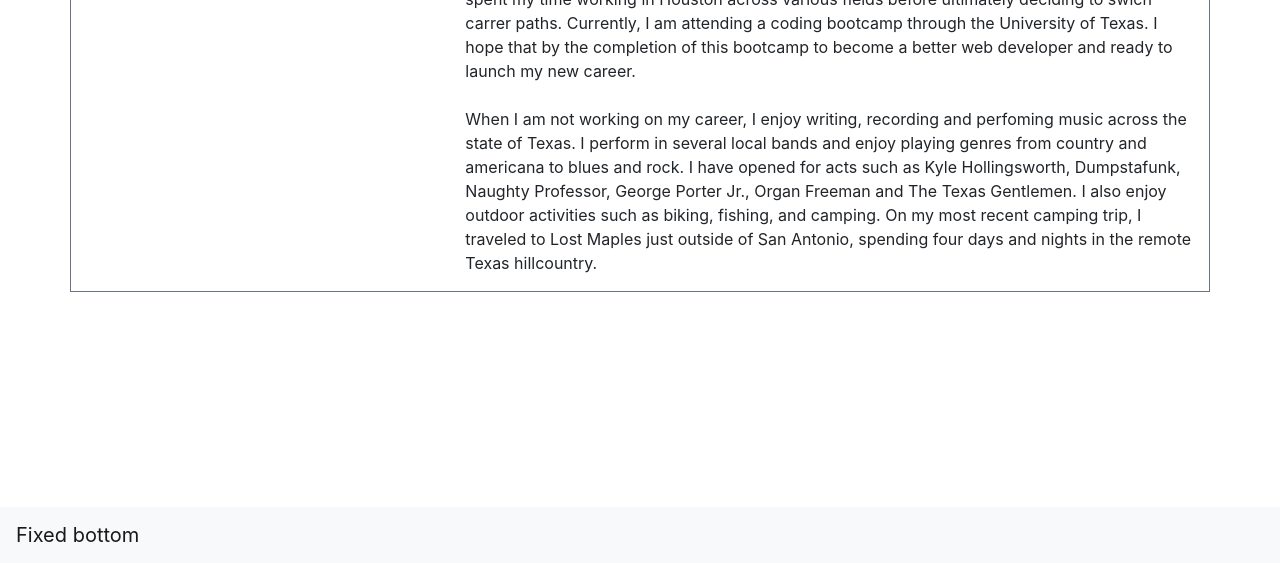
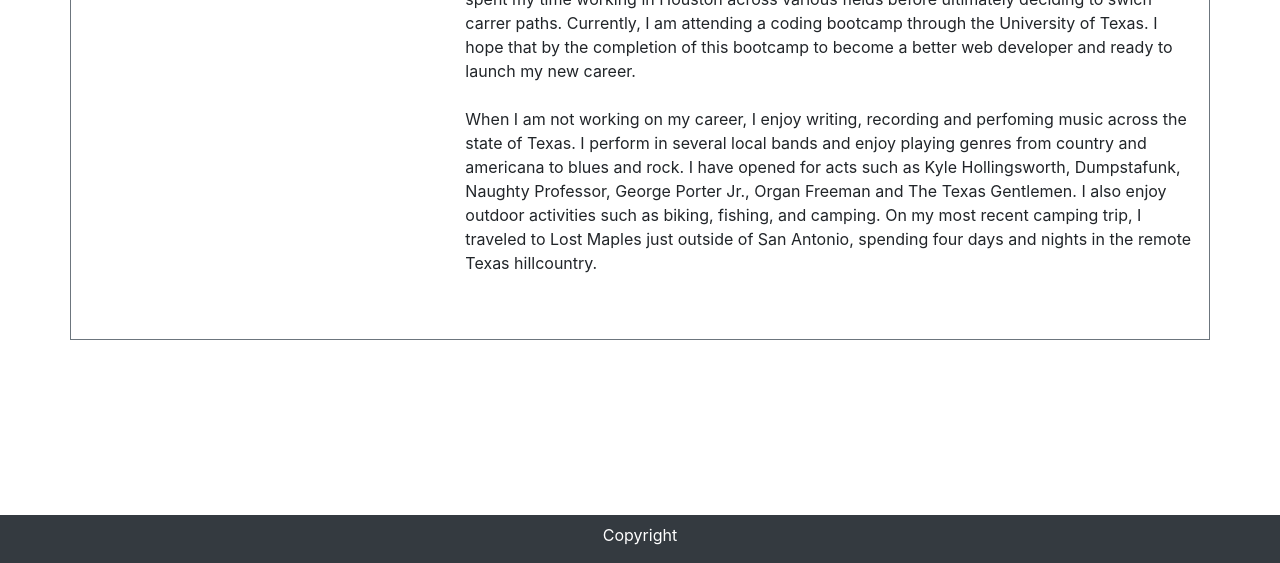
Before and after one commit to stevencmann2/Bootstrap-Portfolio, a plain HTML site: page index.html in a window 1280 px wide. Shown: the part 237-800 px from the top of the page. Drawn offline with nearby package versions, Linux system fonts and the light colour scheme.

Commit message:
further styling of footer and body, added padding to container

```diff
--- a/index.html
+++ b/index.html
@@ -14,8 +14,9 @@
 </head>
 
 <!--I used column and row grid using bootstap;
-    in addition I also left sm/md/xl etc tags off the column classes such that the columns
-    would be responsive ot the browser window and media device, thus no need to specify-->
+    In addition I also left sm/md/xl etc tags off the column classes such that the columns
+    would be responsive ot the browser window and media device, thus no need to specify.
+    There is padding at the bottom of the container to allow scrolling on smaller media devices.-->
 
 <body>
     <!--Nav BAR, TO CAHNGE WIDTH REMOVE CONTAINER-->
@@ -40,7 +41,7 @@
 
     <!--Header section-->
 
-        <div class="container border border-secondary">
+    <div class="container border border-secondary pb-5">
         <div class="row border-bottom pb-2 ">
             <div class="col-8">
                 <div class="page-header">
@@ -98,12 +99,13 @@
         </div>
 
 
-        <footer>
-            <nav class="navbar fixed-bottom navbar-light bg-light">
-                <a class="navbar-brand" href="#">Fixed bottom</a>
-            </nav>
+        <footer class="pt-2 fixed-bottom bg-dark">
+            <div class="row">
+                <div class="col">
+                    <p class="text-center text-white">Copyright</p>
 
-
+                </div>
+            </div>
         </footer>
     </div>
     <!-- Optional JavaScript -->
```
Also changed, not shown: contact.html (+5 -4 lines), portfolio.html (+11 -13 lines). Lines whose indentation alone changed are shown as unchanged.
